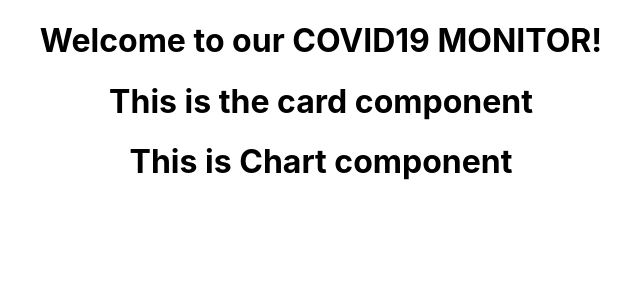
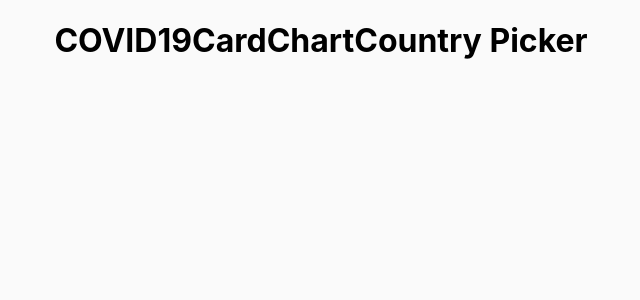
Before and after one commit to temitopeakinsoto/covid19, a React (Create React App) app: page / in a window 1280 px wide. Shown: the top 300 px of the page, without its empty margins (319-959 px from the left). Built offline with nearby package versions, Linux system fonts and the light colour scheme; no server answers.

Commit message:
modify cards and apply global css styles

```diff
--- a/src/App.css
+++ /dev/null
@@ -1,38 +0,0 @@
-.App {
-  text-align: center;
-}
-
-.App-logo {
-  height: 40vmin;
-  pointer-events: none;
-}
-
-@media (prefers-reduced-motion: no-preference) {
-  .App-logo {
-    animation: App-logo-spin infinite 20s linear;
-  }
-}
-
-.App-header {
-  background-color: #282c34;
-  min-height: 100vh;
-  display: flex;
-  flex-direction: column;
-  align-items: center;
-  justify-content: center;
-  font-size: calc(10px + 2vmin);
-  color: white;
-}
-
-.App-link {
-  color: #61dafb;
-}
-
-@keyframes App-logo-spin {
-  from {
-    transform: rotate(0deg);
-  }
-  to {
-    transform: rotate(360deg);
-  }
-}
--- a/src/App.js
+++ b/src/App.js
@@ -1,8 +1,7 @@
 import React, { useEffect } from 'react';
-import './App.css';
+import styles from './App.module.css';
 import axios from 'axios';
-import Card  from './components/Cards/Cards'
-import Chart  from './components/Chart/Chart'
+import { Card, Chart, CountryPicker } from './components'
 
 function App() {
 
@@ -17,10 +16,11 @@ function App() {
   }, [])
 
   return (
-    <div className="App">
-      <h1> Welcome to our COVID19 MONITOR!</h1>
+    <div className={styles.container}>
+      <h1>COVID19</h1>
       <Card />
       <Chart />
+      <CountryPicker />
     </div>
   );
 }
--- /dev/null
+++ b/src/App.module.css
@@ -0,0 +1,9 @@
+body {
+  background: rgb(250, 250, 250);
+}
+
+.container {
+  display: flex;
+  align-items: center;
+  justify-content: center;
+}
--- a/src/components/Cards/Cards.jsx
+++ b/src/components/Cards/Cards.jsx
@@ -3,7 +3,7 @@ import React from 'react'
 export default function Cards() {
     return (
         <div>
-            <h1>This is the card component</h1>
+            <h1>Card</h1>
         </div>
     )
 }
--- a/src/components/Chart/Chart.jsx
+++ b/src/components/Chart/Chart.jsx
@@ -3,7 +3,7 @@ import React from 'react'
 export default function Chart() {
     return (
         <div>
-            <h1>This is Chart component</h1>
+            <h1>Chart </h1>
         </div>
     )
 }
--- a/src/components/CountryPicker/CountryPicker.jsx
+++ b/src/components/CountryPicker/CountryPicker.jsx
@@ -0,0 +1,9 @@
+import React from 'react'
+
+export default function CountryPicker() {
+    return (
+        <div>
+            <h1>Country Picker</h1>
+        </div>
+    )
+}
--- /dev/null
+++ b/src/components/index.js
@@ -0,0 +1,3 @@
+export { default as Card } from './Cards/Cards'
+export { default as Chart } from './Chart/Chart'
+export { default as CountryPicker } from './CountryPicker/CountryPicker'
```
